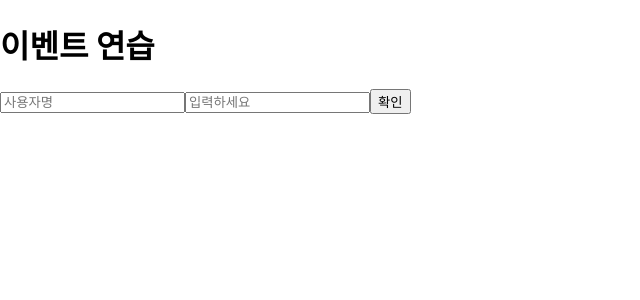
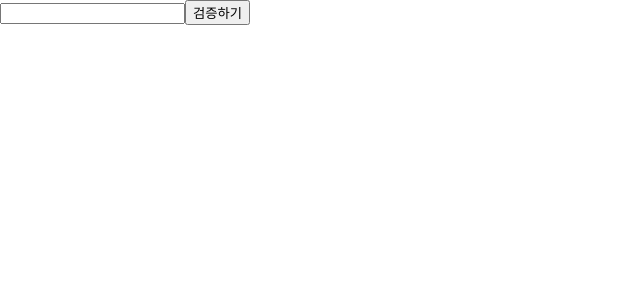
Before and after one commit to jae-woo-han/hello-react, a React (Create React App) app: page / in a window 1280 px wide. Shown: the top 300 px of the page, without its empty margins (0-640 px from the left). Built offline with nearby package versions, Linux system fonts and the light colour scheme.

Commit message:
ref 두가지방법

```diff
--- a/src/App.js
+++ b/src/App.js
@@ -1,8 +1,16 @@
-import React from 'react';
-import EventPracticeFuncComp from './EventPracticeFuncComp';
+import React, { Component } from 'react';
+import ValidationSample from './ValidationSample';
 
-const App = () => {
-  return <EventPracticeFuncComp />;
-};
+// const App = () => {
+//   return <ValidationSample />;
+// };
+
+class App extends Component {
+  render() {
+    return (
+      <ValidationSample/>
+    );
+  }
+}
 
 export default App;
--- /dev/null
+++ b/src/ValidationSample.css
@@ -0,0 +1,6 @@
+.success {
+    background-color:   lightgreen;
+}
+.failure {
+    background-color:   lightcoral;
+}
--- /dev/null
+++ b/src/ValidationSample.js
@@ -0,0 +1,39 @@
+import React, { Component } from 'react';
+import './ValidationSample.css'
+
+class ValidationSample extends Component {
+
+    state = {
+        password: '',
+        clicked: false,
+        validated: false,
+    }
+
+    handleChange = (e)=>{
+        this.setState({
+            password : e.target.value,
+        });
+    }
+
+    handleButtonClick = () => {
+        this.setState({
+            clicked: true,
+            validated: this.state.password === '0000',
+        });
+    }
+    render() {
+        return (
+            <div>
+                <input
+                    type = "password"
+                    value = {this.state.password}
+                    onChange = {this.handleChange}
+                    className = {this.state.clicked ? (this.state.validated ? 'success' : 'failure'): ''}
+                />
+                <button onClick = {this.handleButtonClick}>검증하기</button>
+            </div>
+        );
+    }
+}
+
+export default ValidationSample;
```
Also changed, not shown: src/RefSample.js (added, +19 -0 lines).
